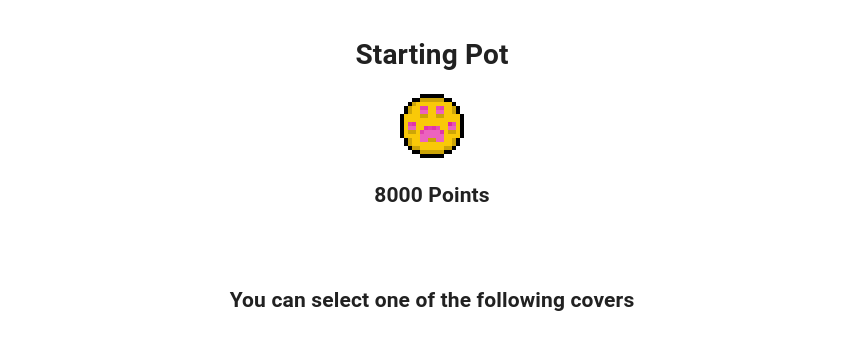
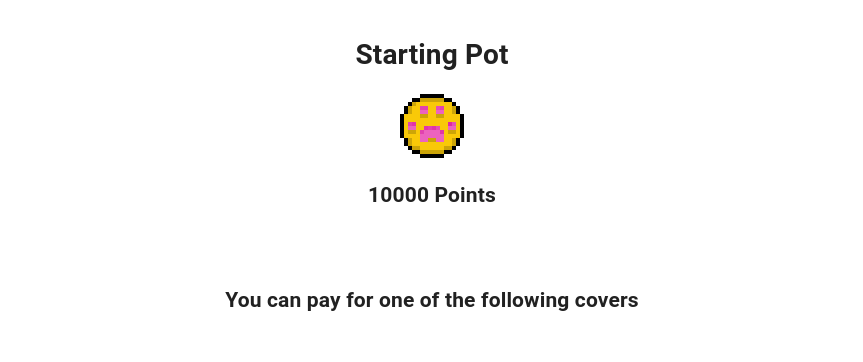
Before and after one commit to GJDteamOne/claw-and-order, a React (Create React App) app: page /starting-pot in a window 1280 px wide. Shown: the top 362 px of the page, without its empty margins (208-1071 px from the left). Built offline with nearby package versions, Linux system fonts and the light colour scheme.

Commit message:
Render initial points on StartingPot

```diff
--- a/src/StartingPot.jsx
+++ b/src/StartingPot.jsx
@@ -42,10 +42,10 @@ function StartingPot() {
         <Item>
           <h1>Starting Pot</h1>
           <img src='Pawcoin64.png' alt='Paw coin' />
-          <h2>8000 Points</h2>
+          <h2>{INITIAL_POINTS} Points</h2>
         </Item>
         <Item>
-          <h2>You can select one of the following covers</h2>
+          <h2>You can pay for one of the following covers</h2>
         </Item>
         <Stack
           direction={{ xs: 'column', sm: 'row' }}
```
